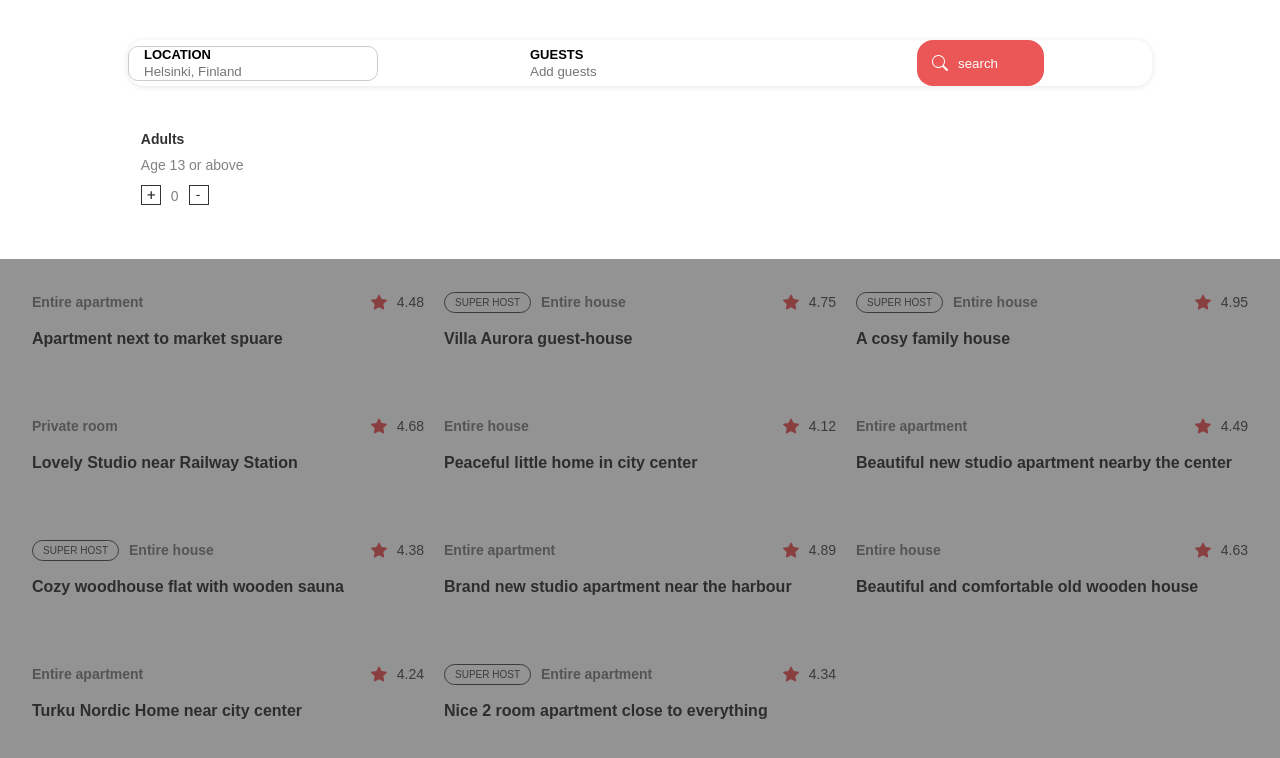
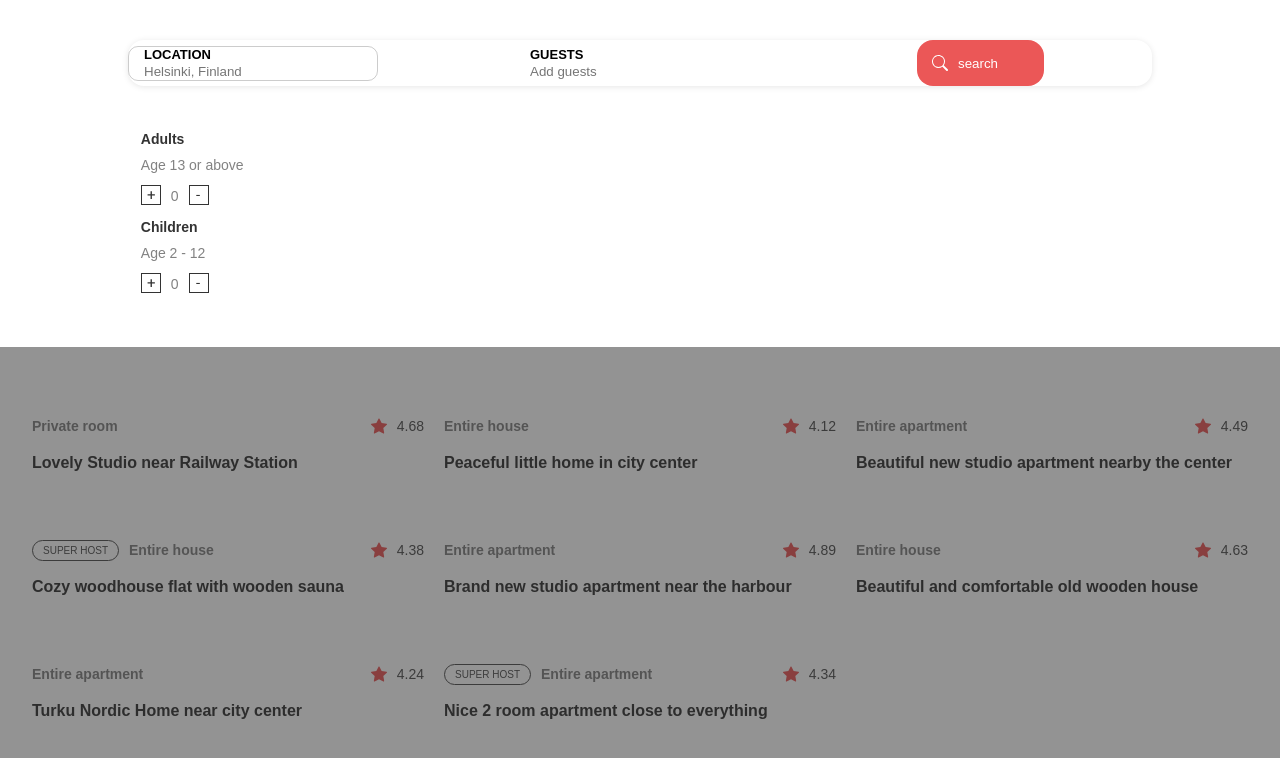
Before and after one commit to Im-Hassan-wd/Windbnb, a React (Create React App) app: page / in a window 1280 px wide. Both pictures are taken after a click on the element "GUESTS". Shown: the top 758 px of the page. Built offline with nearby package versions, Linux system fonts and the light colour scheme.

Commit message:
increasing

```diff
--- a/src/components/guest.js
+++ b/src/components/guest.js
@@ -1,14 +1,31 @@
+import {useState} from 'react';
+
 import minus from "../svg/minus.svg"
 import plus from "../svg/plus.svg"
 
-const Guest = () => {
+const Guest = ({age, stage}) => {
+
+    const [increasing, isIncreasing] = useState(0)
+    const [decreasing, isDecreasing] = useState(0)
+
+    const handleIncrease = () => {
+        let increase = 0;
+        increase ++;
+        isIncreasing(increase);
+    }
+
+    const handleDecrease = () => {
+        let increase = 0;
+        increase --;
+    }
+
     return (
         <>
-        <h4>Adults</h4>
-        <p>Age 13 or above</p>
+        <h4>{stage}</h4>
+        <p>{age}</p>
         <div className="number">
-            <button><img src={plus} alt="" /></button>
-            <p>0</p>
+            <button onClick={handleIncrease}><img src={plus} alt="" /></button>
+            <p>{increasing}</p>
             <button><img src={minus} alt="" /></button>
         </div>
         </>
--- a/src/components/header.js
+++ b/src/components/header.js
@@ -60,7 +60,8 @@ const Header = ({showing, handleClick, handleClickAgain}) => {
                         <Location name="Turku, Finland" />
                     </div> : null}
                     { guest === "active" ? <div className="guest-tab">
-                        <Guest />
+                        <Guest age="Age 13 or above" stage="Adults" />
+                        <Guest age="Age 2 - 12" stage="Children" />
                     </div> : null}
                 </nav>
             </div> : null
```
